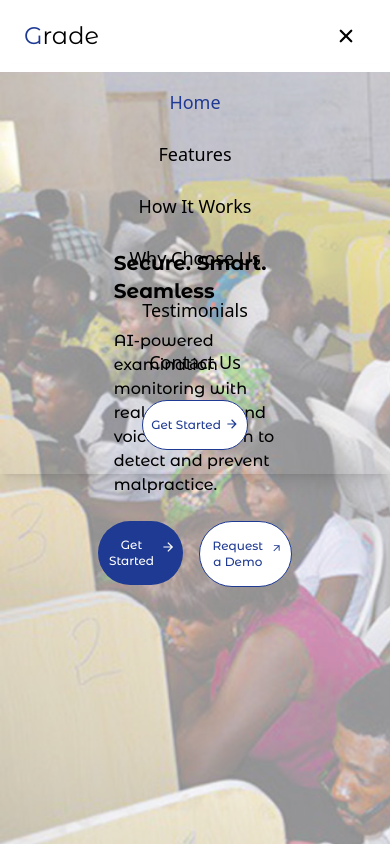
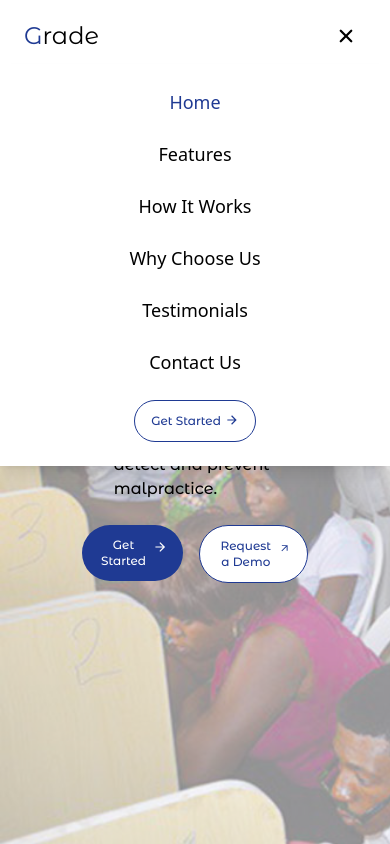
Before and after one commit to Ftgeorge/grade, a Next.js app: page / in a window 390 px wide. Both pictures are taken after a click on the button "Toggle Menu". Shown: the top 844 px of the page. Built offline with nearby package versions, Linux system fonts and the light colour scheme.

Commit message:
feat:Navigation responsive

```diff
--- a/src/app/components/Buttons/SecondaryButton.tsx
+++ b/src/app/components/Buttons/SecondaryButton.tsx
@@ -7,8 +7,8 @@ export default function SecondaryButton({ placeholder, primary, children }: Seco
             type="button"
             className={
                 primary
-                    ? `font-montserrat text-white bg-primary hover:bg-primary font-medium rounded-full text-xs md:text-xs lg:text-xs xl:text-sm 2xl:text-sm px-2 md:px-2 lg:px-2 xl:px-5 2xl:px-8 py-4 mb-2 flex flex-row gap-1`
-                    : 'bg-white font-montserrat text-primary border border-primary font-medium rounded-full text-xs md:text-xs lg:text-xs xl:text-sm 2xl:text-sm px-2 md:px-2 lg:px-2 xl:px-5 2xl:px-8 py-4 text-center mb-2 flex flex-row gap-1'
+                    ? `font-montserrat text-white bg-primary hover:bg-primary font-medium rounded-full text-xs md:text-xs lg:text-xs xl:text-sm 2xl:text-sm px-4 md:px-2 lg:px-2 xl:px-5 2xl:px-8 py-3 md:py-4 lg:py-4 xl:py-4 2xl:py-4 mb-2 flex flex-row gap-1`
+                    : 'bg-white font-montserrat text-primary border border-primary font-medium rounded-full text-xs md:text-xs lg:text-xs xl:text-sm 2xl:text-sm px-4 md:px-2 lg:px-2 xl:px-5 2xl:px-8 py-3 md:py-4 lg:py-4 xl:py-4 2xl:py-4 text-center mb-2 flex flex-row gap-1'
             }
         >
             <h1 className="font-montserrat"> {placeholder} </h1>
--- a/src/app/components/Navigation/Navigation.tsx
+++ b/src/app/components/Navigation/Navigation.tsx
@@ -94,7 +94,7 @@ export default function Header() {
 
                 {/* Mobile Menu */}
                 {isMobileMenuOpen && (
-                    <div className="absolute top-16 left-0 w-full bg-backgroundColor shadow-lg flex flex-col items-center space-y-6 p-6 md:hidden">
+                    <div className="absolute top-16 left-0 w-full bg-white shadow-lg flex flex-col items-center space-y-6 p-6 md:hidden">
                         {NavigationContent.map((content, index) => (
                             <button
                                 key={index}
```
